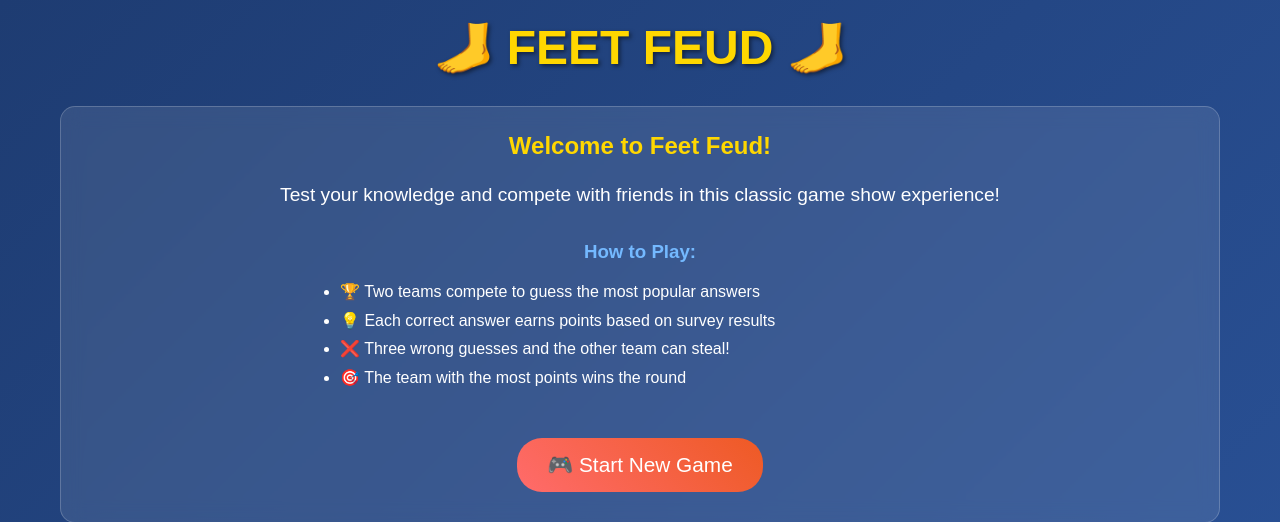
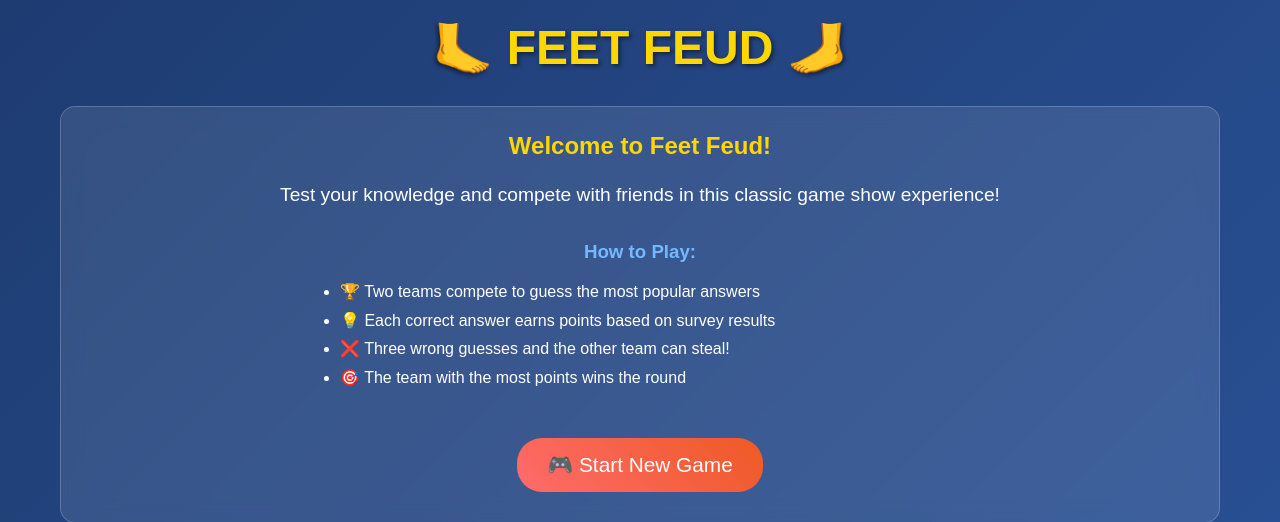
Before and after one commit to shitwolfymakes/feet-feud, a Flask app: page / in a window 1280 px wide. Shown: the top 522 px of the page. Run offline with Flask 3, Linux system fonts and the light colour scheme.

Commit message:
Flipped feet.

```diff
--- a/templates/base.html
+++ b/templates/base.html
@@ -124,6 +124,11 @@
             font-family: Arial, sans-serif;
         }
 
+        .flipped {
+            display: inline-block; /* Required for transform to work on inline elements */
+            transform: scaleX(-1);
+        }
+
         @media (max-width: 768px) {
             .header h1 {
                 font-size: 2rem;
@@ -139,7 +144,7 @@
     <div class="container">
         {% block header_section %}
         <div class="header">
-            <h1>🦶 FEET FEUD 🦶</h1>
+            <h1><span class="flipped">🦶</span> FEET FEUD 🦶</h1>
             {% block header %}{% endblock %}
         </div>
         {% endblock %}
--- a/templates/final_scores.html
+++ b/templates/final_scores.html
@@ -38,7 +38,7 @@
              style="background: linear-gradient(45deg, #ff6b6b, #ee5a24); padding: 40px 60px;
                     border-radius: 20px; text-align: center; box-shadow: 0 10px 30px rgba(0,0,0,0.4);
                     transform: {% if team1_score > team2_score %}scale(1.1){% else %}scale(0.9){% endif %};">
-            <h3 style="font-size: 2rem; margin-bottom: 20px;">🦶 {{ team1_name }}</h3>
+            <h3 style="font-size: 2rem; margin-bottom: 20px;">{{ team1_name }} <span class="flipped">🦶</span></h3>
             <div style="font-size: 4rem; font-weight: bold;">{{ team1_score }}</div>
             {% if team1_score > team2_score %}
             <div style="margin-top: 20px; font-size: 1.5rem;">🎉 CHAMPION 🎉</div>
--- a/templates/game.html
+++ b/templates/game.html
@@ -5,7 +5,7 @@
 <div style="display: grid; grid-template-columns: 1fr auto 1fr; gap: 20px; margin-bottom: 30px;">
     <div>
         <div class="card" style="text-align: center; background: linear-gradient(45deg, #ff6b6b, #ee5a24);">
-            <h3>🦶 {{ game.team1_name }}</h3>
+            <h3>{{ game.team1_name }} <span class="flipped">🦶</span></h3>
             <div style="font-size: 2rem; font-weight: bold;">{{ game.team1_score }}</div>
         </div>
         <button onclick="awardToTeam(1)" class="btn award-btn" id="award-team1"
--- a/templates/new_game.html
+++ b/templates/new_game.html
@@ -19,7 +19,7 @@
         <div style="display: flex; justify-content: space-around; align-items: center; flex-wrap: wrap; gap: 30px;">
             <div style="background: linear-gradient(45deg, #ff6b6b, #ee5a24); padding: 3vh 4vw; border-radius: 20px;
                         box-shadow: 0 5px 15px rgba(0,0,0,0.3); transform: perspective(1000px) rotateY(-5deg);">
-                <h2 style="margin: 0; font-size: 3rem;">🦶 Left Foot</h2>
+                <h2 style="margin: 0; font-size: 3rem;">Left Foot <span class="flipped">🦶</span></h2>
             </div>
             <div style="font-size: 4rem; color: #ffd700; text-shadow: 2px 2px 4px rgba(0,0,0,0.5);">VS</div>
             <div style="background: linear-gradient(45deg, #4834d4, #686de0); padding: 3vh 4vw; border-radius: 20px;
```
